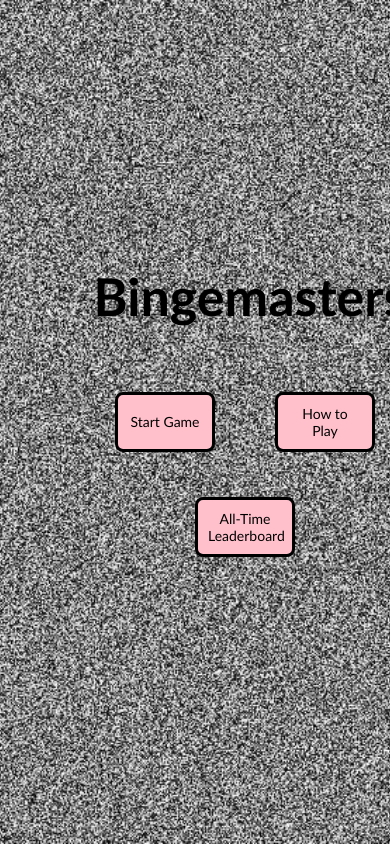
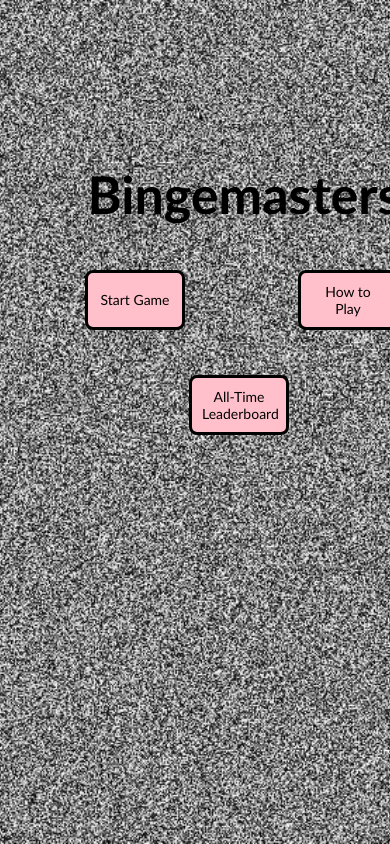
Before and after one commit to codymccoderson/bingemasters-mini, a React (Create React App) app: page / in a window 390 px wide. Built offline with nearby package versions, Linux system fonts and the light colour scheme.

Commit message:
as responsive as the homepage is gonna get for now. still some issues with the highest resolution but generally ok.

```diff
--- a/src/components/HomePage.jsx
+++ b/src/components/HomePage.jsx
@@ -10,8 +10,9 @@ const StartGameBackground = styled.div`
     background: url(${another_retro_tv}) no-repeat center center fixed;
     background-size: 80vw 92vh;
     height: 100vh;
+    font-size: 16px;
 
-    @media screen and (max-width: 850px) {
+    @media screen and (max-width: 53.125em) {
         background: url(${tv_static2}) no-repeat center center fixed;
         background-size: cover;
         height: 100vh;
@@ -22,151 +23,139 @@ const StyledStartGame = styled.div`
     display: flex;
     align-items: center;
     flex-flow: column;
-    width: 200px;
-    height: 200px;
+    width: 12.5rem;
+    height: 12.5rem;
     margin: 0 auto;
-    padding-left: 0;
     position: relative;
-    top: 230px;
-    right: 150px;
+    top: 8rem;
+    right: 9rem;
 
-    @media screen and (max-width: 1380px) {
-        margin: 0 590px;
+    @media screen and (max-width: 86.25rem) {
+        margin: 0 36.875rem;
 
     }
-    @media screen and (max-width: 1320px) {
-        margin: 0 545px;
+    @media screen and (max-width: 82.5rem) {
+        margin: 0 34.5rem;
     }
 
-    @media screen and (max-width: 1180px) {
-        margin: 0 515px;
+    @media screen and (max-width: 73.75rem) {
+        margin: 0 32rem;
     }
 
-    @media screen and (max-width: 1180px) {
-        margin: 0 500px;
+    @media screen and (max-width: 67.5rem) {
+        margin: 0 28rem;
     }
 
-    @media screen and (max-width: 1080px) {
-        margin: 0 480px;
+    @media screen and (max-width: 59.375rem) {
+        margin: 0 26.3rem;
     }
 
-    @media screen and (max-width: 950px) {
-        margin: 0 435px;
+    @media screen and (max-width: 56.25rem) {
+        margin: 0 24.5rem;
     }
 
-    @media screen and (max-width: 900px) {
-        margin: 0 400px;
-    }
-
-    @media screen and (max-width: 850px) {
-        margin: 0 450px;
+    @media screen and (max-width: 53.125rem) {
+        margin: 0 28.5rem;
         display: flex;
         align-items: center;
         flex-flow: column;
-        width: 200px;
-        height: 200px;
-        padding-left: 0;
+        width: 12.5rem;
+        height: 12.5rem;
         position: relative;
-        top: 230px;
+        top: 8rem;
     }
 
-    @media screen and (max-width: 800px) {
-        margin: 0 410px;
+    @media screen and (max-width: 46.875rem) {
+        margin: 0 26.5rem;
     }
 
-    @media screen and (max-width: 750px) {
-        margin: 0 400px;
+    @media screen and (max-width: 43.75rem) {
+        margin: 0 24.5rem;
     }
 
-    @media screen and (max-width: 700px) {
-        margin: 0 380px;
+    @media screen and (max-width: 42.188rem) {
+        margin: 0 23rem;
     }
 
-    @media screen and (max-width: 675px) {
-        margin: 0 350px;
+    @media screen and (max-width: 40.625rem) {
+        margin: 0 21.5rem;
     }
 
-    @media screen and (max-width: 650px) {
-        margin: 0 340px;
+    @media screen and (max-width: 39.063rem) {
+        margin: 0 20rem;
     }
 
-    @media screen and (max-width: 625px) {
-        margin: 0 330px;
+    @media screen and (max-width: 37.5rem) {
+        margin: 0 19rem;
     }
 
-    @media screen and (max-width: 600px) {
-        margin: 0 320px;
-    }
-
-    @media screen and (max-width: 585px) {
-        margin: 0 310px;
-    }
-
-    @media screen and (max-width: 575px) {
-        margin: 0 300px;
+    @media screen and (max-width: 35.938rem) {
+        margin: 0 18rem;
     }
 `;
 
 const StartGameTitle = styled.h1`
     color: black;
     font-family: 'Gill Sans', 'Gill Sans MT', Calibri, 'Trebuchet MS', sans-serif;
-    font-size: 96px;
+    font-size: 5rem;
 
-    @media screen and (max-width: 1380px) {
-        font-size: 78px;
+    @media screen and (max-width: 86.25rem) {
+        font-size: 4.875rem;
     }
 
-    @media screen and (max-width: 1320px) {
-        font-size: 72px;
+    @media screen and (max-width: 82.5rem) {
+        font-size: 4.5rem;
     }
 
-    @media screen and (max-width: 1180px) {
-        font-size: 60px;
+    @media screen and (max-width: 73.75rem) {
+        font-size: 3.75rem;
     }
 
-    @media screen and (max-width: 1080px) {
-        font-size: 48px;
+    @media screen and (max-width: 67.5rem) {
+        font-size: 3.5rem;
     }
 
-    @media screen and (max-width: 850px) {
-        font-size: 60px;
+    @media screen and (max-width: 53.125rem) {
+        font-size: 3.75rem;
     }
 
-    @media screen and (max-width: 650px) {
-        font-size: 52px;
+    @media screen and (max-width: 40.625rem) {
+        font-size: 3.25rem;
     }
 `;
 
 const ButtonLine = styled.div`
     display: flex;
+    position: relative;
+    bottom: 1.25rem;
 
 
-    @media screen and (max-width: 750px) {
-        margin: 0 360px;
+    @media screen and (max-width: 46.875rem) {
+        margin: 0 22.5rem;
     }
 
-    @media screen and (max-width: 700px) {
-        margin: 0 340px;
+    @media screen and (max-width: 43.75rem) {
+        margin: 0 21.25rem;
     }
 
-    @media screen and (max-width: 675px) {
-        margin: 0 320px;
+    @media screen and (max-width: 42.188rem) {
+        margin: 0 20rem;
     }
 
-    @media screen and (max-width: 650px) {
-        margin: 0 300px;
+    @media screen and (max-width: 40.625rem) {
+        margin: 0 18.75rem;
     }
 
-    @media screen and (max-width: 625px) {
-        margin: 0 290px;
+    @media screen and (max-width: 39.063rem) {
+        margin: 0 18.125rem;
     }
 
-    @media screen and (max-width: 600px) {
-        margin: 0 270px;
+    @media screen and (max-width: 37.5rem) {
+        margin: 0 16.875rem;
     }
 
-    @media screen and (max-width: 575px) {
-        margin: 0 235px;
+    @media screen and (max-width: 35.938rem) {
+        margin: 0 14.688rem;
     }
 `
 
@@ -174,30 +163,27 @@ const StartGameButton = styled.button`
     background-color: pink;
     color: black;
     font-family: 'Gill Sans', 'Gill Sans MT', Calibri, 'Trebuchet MS', sans-serif;
-    font-size: 18px;
-    padding: 10px;
-    margin: 20px;
-    width: 150px;
-    border-radius: 8px;
+    font-size: 0.875rem;
+    padding: 0.625rem;
+    margin: 1.25rem;
+    width: 6rem;
+    border-radius: 0.5rem;
     box-sizing: border-box;
-    border: solid 3px black;
+    border: solid 0.188rem black;
     position: relative;
-    right: 5px;
+    right: 1.813rem;
 
-    @media screen and (max-width: 850px) {
-        font-size: 14px;
-        width: 120px;
-        margin: 30px;
+    @media screen and (max-width: 53.125rem) {
+        width: 7.5rem;
+        margin: 1.875rem;
     }
 
-    @media screen and (max-width: 600px) {
-        font-size: 14px;
-        width: 110px;
+    @media screen and (max-width: 37.5rem) {
+        width: 6.875rem;
     }
 
-    @media screen and (max-width: 575px) {
-        font-size: 14px;
-        width: 100px;
+    @media screen and (max-width: 35.938rem) {
+        width: 6.25rem;
     }
 
 `;
@@ -206,64 +192,63 @@ const HowToPlayButton = styled.button`
     background-color: pink;
     color: black;
     font-family: 'Gill Sans', 'Gill Sans MT', Calibri, 'Trebuchet MS', sans-serif;
-    font-size: 18px;
-    padding: 10px;
-    margin: 20px;
-    width: 150px;
-    border-radius: 8px;
+    font-size: 0.875rem;
+    padding: 0.625rem;
+    margin: 1.25rem;
+    width: 6rem;
+    border-radius: 0.5rem;
     box-sizing: border-box;
-    border: solid 3px black;
+    border: solid 0.188rem black;
     position: relative;
-    right: 5px;
+    left: 1.5rem;
 
-    @media screen and (max-width: 850px) {
-        font-size: 14px;
-        width: 120px;
-        margin: 30px;
+    @media screen and (max-width: 53.125rem) {
+        width: 7.5rem;
+        margin: 1.875rem;
     }
 
-    @media screen and (max-width: 600px) {
-        font-size: 14px;
-        width: 110px;
+    @media screen and (max-width: 37.5rem) {
+        width: 6.875rem;
     }
 
-    @media screen and (max-width: 575px) {
-        font-size: 14px;
-        width: 100px;
+    @media screen and (max-width: 35.938rem) {
+        width: 6.25rem;
     }
 
 `;
 
 const ButtonLine2 = styled.div`
     display: flex;
+    position: relative;
+    bottom: 1.25rem;
 
 
-    @media screen and (max-width: 750px) {
-        margin: 0 360px;
+    @media screen and (max-width: 46.875rem) {
+        margin: 0 22.5rem;
     }
 
-    @media screen and (max-width: 700px) {
-        margin: 0 340px;
+    @media screen and (max-width: 43.75rem) {
+        margin: 0 21.25rem;
     }
 
-    @media screen and (max-width: 675px) {
-        margin: 0 320px;
+    @media screen and (max-width: 42.188rem) {
+        margin: 0 20rem;
     }
 
-    @media screen and (max-width: 650px) {
-        margin: 0 300px;
+    @media screen and (max-width: 40.625rem) {
+        margin: 0 18.75rem;
     }
 
-    @media screen and (max-width: 625px) {
-        margin: 0 290px;
+    @media screen and (max-width: 39.063rem) {
+        margin: 0 18.125rem;
     }
 
-    @media screen and (max-width: 600px) {
-        margin: 0 270px;
+    @media screen and (max-width: 37.5rem) {
+        margin: 0 16.875rem;
     }
 
-    @media screen and (max-width: 575px) {
-        margin: 0 235px;
+    @media screen and (max-width: 35.938rem) {
+        margin: 0 14.688rem;
     }
 `;
 
@@ -271,30 +256,28 @@ const LeaderboardButton = styled.button`
     background-color: pink;
     color: black;
     font-family: 'Gill Sans', 'Gill Sans MT', Calibri, 'Trebuchet MS', sans-serif;
-    font-size: 18px;
-    padding: 10px;
-    margin: 5px;
-    width: 130px;
-    border-radius: 8px;
+    font-size: 0.875rem;
+    padding: 0.625rem;
+    margin: 0.313rem;
+    width: 6rem;
+    border-radius: 0.5rem;
     box-sizing: border-box;
-    border: solid 3px black;
+    border: solid 0.188rem black;
     position: relative;
-    top: 10px;
-    right: 5px;
+    top: 0.625rem;
+    right: 0.313rem;
 
-    @media screen and (max-width: 850px) {
-        font-size: 14px;
-        width: 120px;
+    @media screen and (max-width: 53.125rem) {
+        font-size: 0.875rem;
+        width: 7.5rem;
     }
 
-    @media screen and (max-width: 600px) {
-        font-size: 14px;
-        width: 110px;
+    @media screen and (max-width: 37.5rem) {
+        width: 6.875rem;
     }
 
-    @media screen and (max-width: 575px) {
-        font-size: 14px;
-        width: 100px;
+    @media screen and (max-width: 35.938rem) {
+        width: 6.25rem;
     }
 `;
 
```
